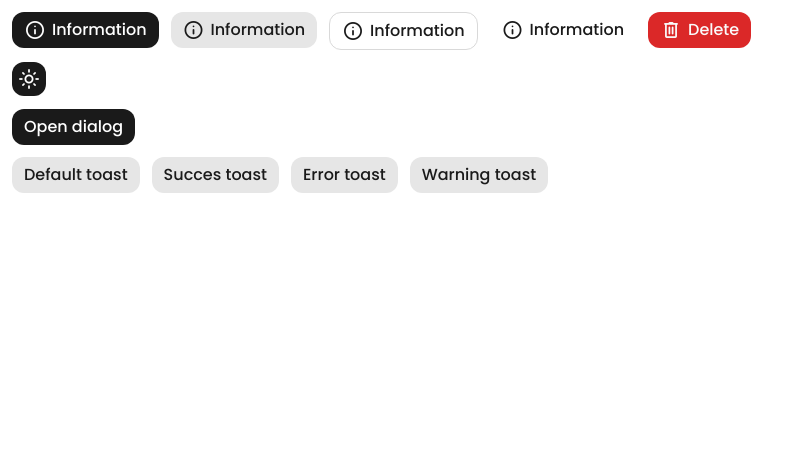
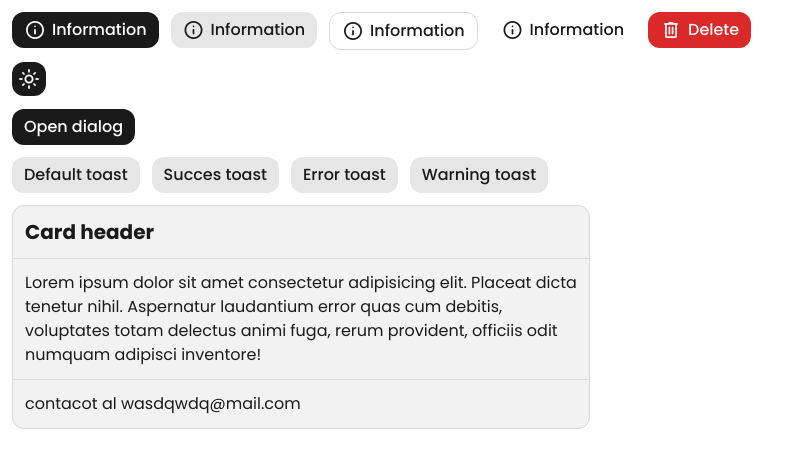
Before and after one commit to Franco-Pertusati/prt-ui, an Angular app: page / in a window 1280 px wide. Shown: the top 468 px of the page, without its empty margins (0-802 px from the left). Built offline with nearby package versions, Linux system fonts and the light colour scheme.

Commit message:
Compoente card con header contenido y footer

```diff
--- a/src/app/app.component.html
+++ b/src/app/app.component.html
@@ -9,11 +9,41 @@
   <app-theme-toggle-btn />
   <prt-button [label]="'Open dialog'" (btnClick)="openDialogTest()" />
   <div class="flex gap-3">
-    <prt-button [label]="'Default toast'" [variant]="'secondary'" (btnClick)="tryToast('default')" />
-    <prt-button [label]="'Succes toast'" [variant]="'secondary'" (btnClick)="tryToast('succes')" />
-    <prt-button [label]="'Error toast'" [variant]="'secondary'" (btnClick)="tryToast('error')" />
-    <prt-button [label]="'Warning toast'" [variant]="'secondary'" (btnClick)="tryToast('warning')" />
+    <prt-button
+      [label]="'Default toast'"
+      [variant]="'secondary'"
+      (btnClick)="tryToast('default')"
+    />
+    <prt-button
+      [label]="'Succes toast'"
+      [variant]="'secondary'"
+      (btnClick)="tryToast('succes')"
+    />
+    <prt-button
+      [label]="'Error toast'"
+      [variant]="'secondary'"
+      (btnClick)="tryToast('error')"
+    />
+    <prt-button
+      [label]="'Warning toast'"
+      [variant]="'secondary'"
+      (btnClick)="tryToast('warning')"
+    />
   </div>
+  <app-card-container>
+    <div class="max-w-xl">
+      <app-card-header>
+        <h2 class="text-xl font-bold">Card header</h2>
+      </app-card-header>
+      <app-card-body>
+        Lorem ipsum dolor sit amet consectetur adipisicing elit. Placeat dicta
+        tenetur nihil. Aspernatur laudantium error quas cum debitis, voluptates
+        totam delectus animi fuga, rerum provident, officiis odit numquam
+        adipisci inventore!
+      </app-card-body>
+      <app-card-footer> contacot al wasdqwdq&#64;mail.com </app-card-footer>
+    </div>
+  </app-card-container>
 </div>
 <app-dialog-container />
 <app-toast-list />
--- a/src/app/app.component.ts
+++ b/src/app/app.component.ts
@@ -6,10 +6,14 @@ import { DialogContainerComponent } from "./prt-ui/prt-dialog/dialog-container/d
 import { DialogService } from './core/services/dialog.service';
 import { ToastListComponent } from "./prt-ui/prt-toast/toast-list/toast-list.component";
 import { ToastService } from './core/services/toast.service';
+import { CardContainerComponent } from "./prt-ui/prt-card/card-container/card-container.component";
+import { CardHeaderComponent } from "./prt-ui/prt-card/card-header/card-header.component";
+import { CardBodyComponent } from "./prt-ui/prt-card/card-body/card-body.component";
+import { CardFooterComponent } from "./prt-ui/prt-card/card-footer/card-footer.component";
 
 @Component({
   selector: 'app-root',
-  imports: [PrtButton, ThemeToggleBtnComponent, DialogContainerComponent, PrtButton, ToastListComponent],
+  imports: [PrtButton, ThemeToggleBtnComponent, DialogContainerComponent, PrtButton, ToastListComponent, CardContainerComponent, CardHeaderComponent, CardBodyComponent, CardFooterComponent],
   templateUrl: './app.component.html',
 })
 export class AppComponent {
--- /dev/null
+++ b/src/app/prt-ui/prt-card/card-body/card-body.component.html
@@ -0,0 +1,3 @@
+<div class="p-3">
+    <ng-content/>
+</div>
--- /dev/null
+++ b/src/app/prt-ui/prt-card/card-container/card-container.component.html
@@ -0,0 +1,3 @@
+<div class="border border-border bg-neutral rounded-xl w-fit">
+  <ng-content />
+</div>
--- /dev/null
+++ b/src/app/prt-ui/prt-card/card-footer/card-footer.component.html
@@ -0,0 +1,3 @@
+<div class="p-3 border-t border-border">
+  <ng-content />
+</div>
--- /dev/null
+++ b/src/app/prt-ui/prt-card/card-header/card-header.component.html
@@ -0,0 +1 @@
+<div class="p-3 border-b border-border"><ng-Content /></div>
--- a/src/app/prt-ui/prt-dialog/dialog/dialog.component.html
+++ b/src/app/prt-ui/prt-dialog/dialog/dialog.component.html
@@ -1,5 +1,5 @@
 <div class="fixed inset-0 z-40 grid place-items-center bg-light/50 backdrop-blur" (click)="closeDialog()">
-  <div class="relative w-full md:w-auto md:min-w-[424px] bg-dark border border-x-border border-t-highline border-b-bottomline rounded-2xl" (click)="stopPropagation($event)">
+  <div class="relative w-full md:w-auto md:min-w-106 bg-dark border border-x-border border-t-highline border-b-bottomline rounded-2xl" (click)="stopPropagation($event)">
     <ng-content />
     <div class="absolute top-3 right-3">
       <prt-button #closeButton [icon]="'close'" (click)="closeDialog()" />
```
Also changed, not shown: src/app/prt-ui/prt-card/card-body/card-body.component.ts (added, +10 -0 lines), src/app/prt-ui/prt-card/card-container/card-container.component.ts (added, +10 -0 lines), src/app/prt-ui/prt-card/card-footer/card-footer.component.ts (added, +10 -0 lines), src/app/prt-ui/prt-card/card-header/card-header.component.ts (added, +10 -0 lines).
